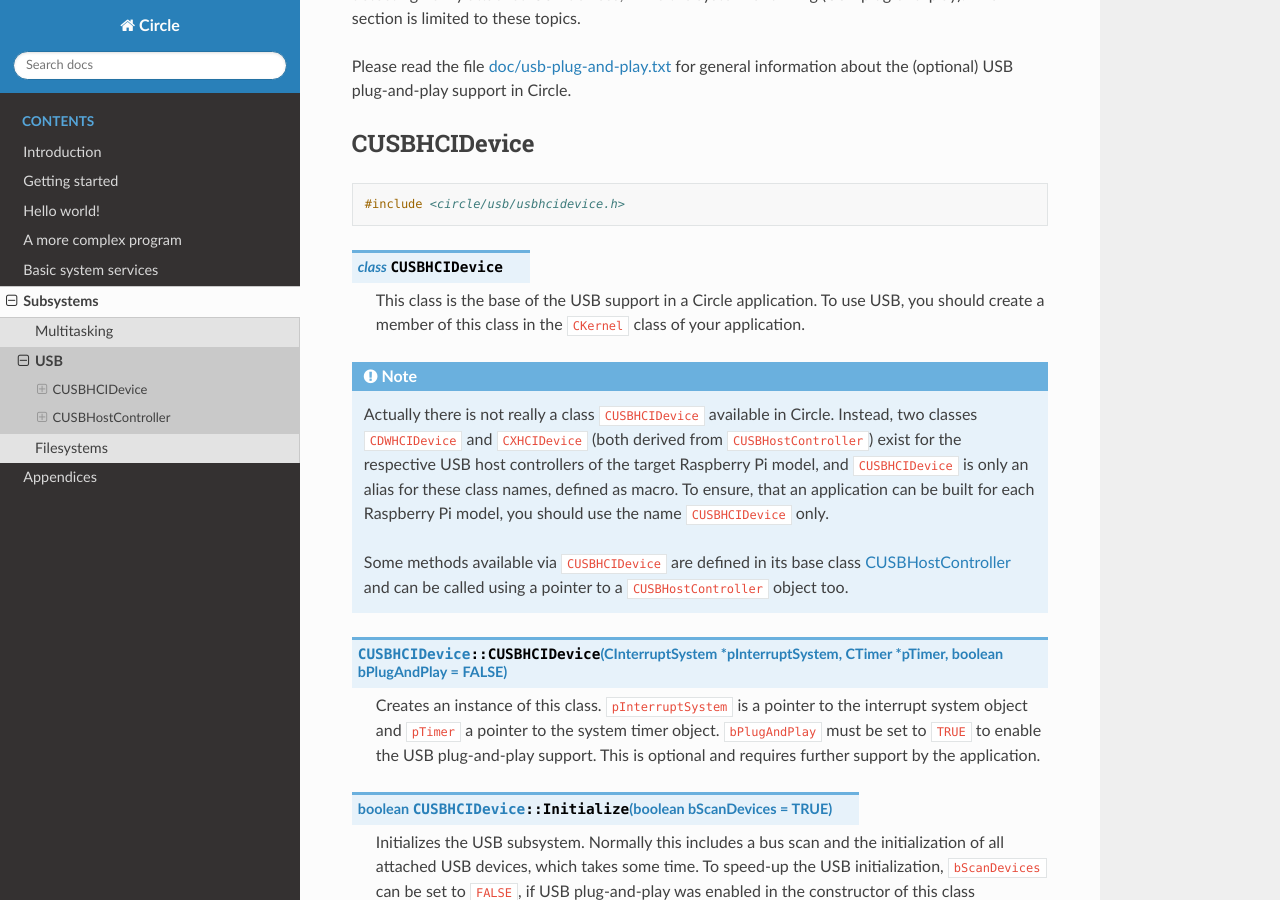
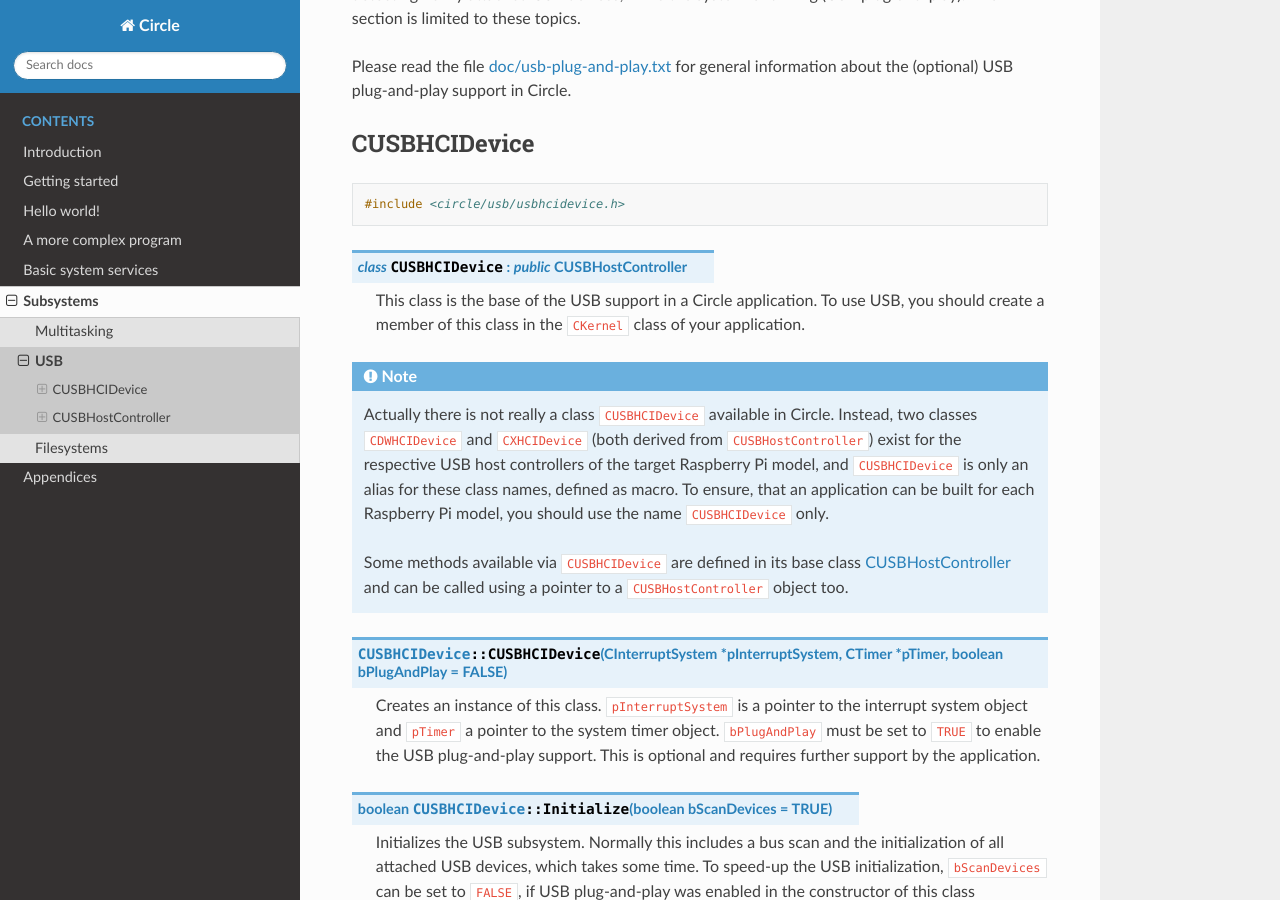
Before and after one commit to rsta2/circle-docs, a Sphinx documentation site: the page built from docs/subsystems/usb.rst, in a window 1280 px wide and 900 px high, scrolled down 393 px. Built offline with Sphinx 7.4.7 and the Read the Docs theme 2.0.0, drawn with Linux system fonts in a browser that asks for light colours.

Commit message:
subsystems/usb: Add base class to CUSBHCIDevice

```diff
--- a/docs/subsystems/usb.rst
+++ b/docs/subsystems/usb.rst
@@ -14,7 +14,7 @@ CUSBHCIDevice
 
 	#include <circle/usb/usbhcidevice.h>
 
-.. cpp:class:: CUSBHCIDevice
+.. cpp:class:: CUSBHCIDevice : public CUSBHostController
 
 	This class is the base of the USB support in a Circle application. To use USB, you should create a member of this class in the ``CKernel`` class of your application.
 
```
